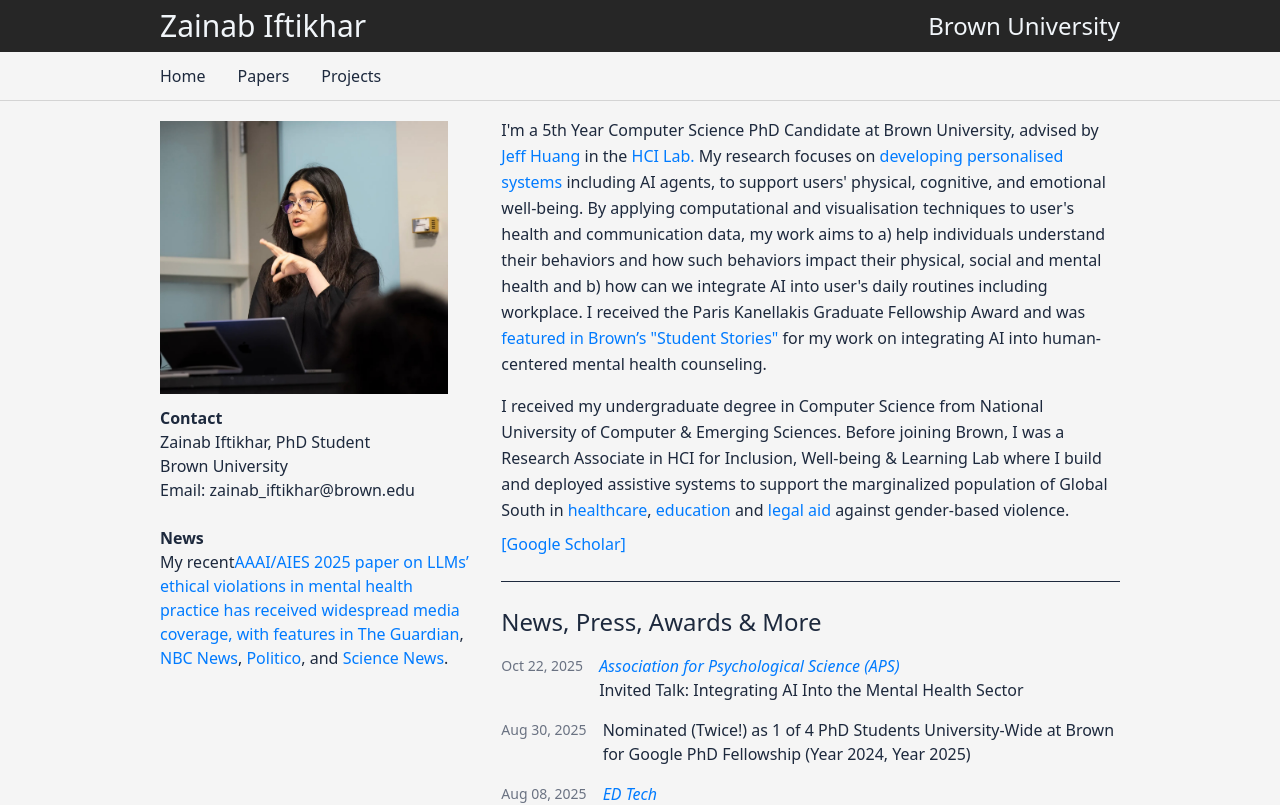
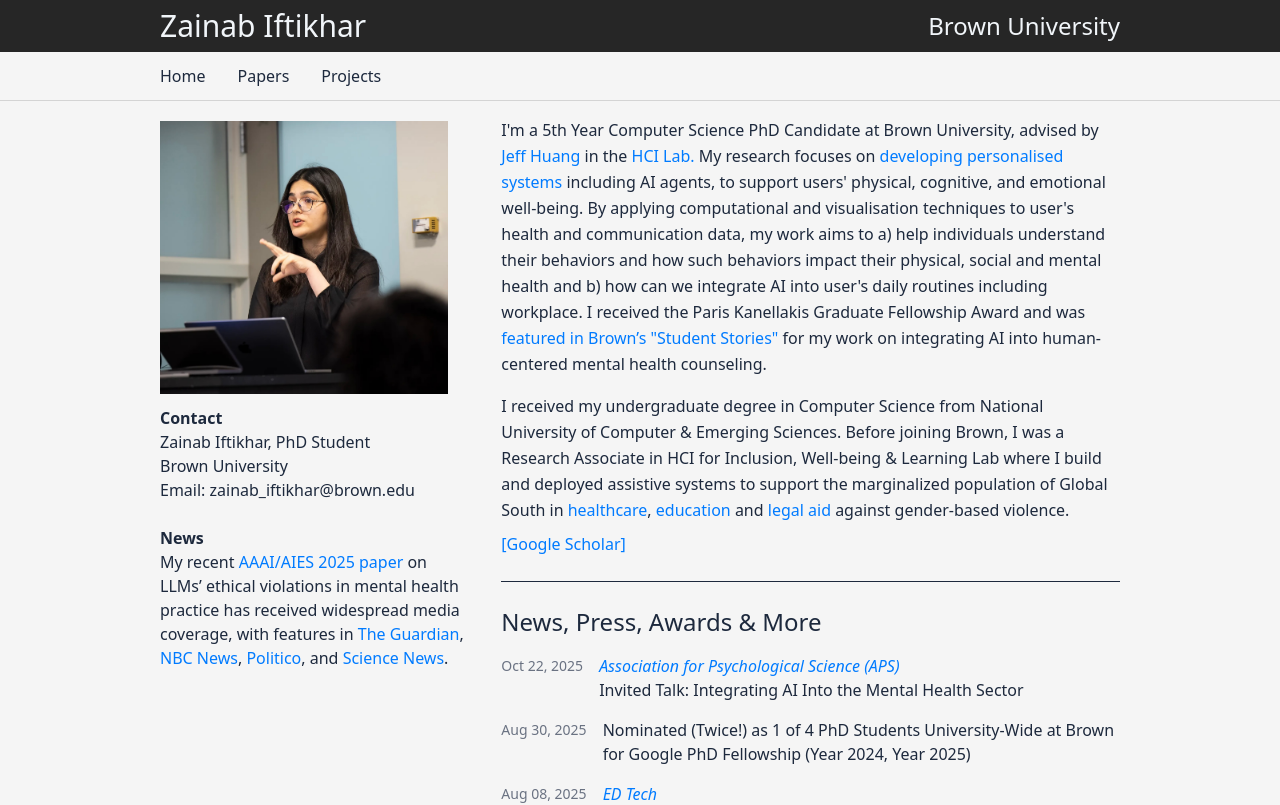
Before and after one commit to prettybuffy/prettybuffy.github.io, a React (Vite) app: page / in a window 1280 px wide. Shown: the top 805 px of the page. Built offline with nearby package versions, Linux system fonts and the light colour scheme.

Commit message:
update news press - slight error typo

```diff
--- a/src/pages/Profile.jsx
+++ b/src/pages/Profile.jsx
@@ -16,16 +16,16 @@ export default function Profile() {
         <div className="mt-6">
           <h2 className="font-semibold">News</h2>
           <p className="">
-            My recent
+            My recent{" "}
             <a
               href="https://ojs.aaai.org/index.php/AIES/article/view/36632"
               target="_blank"
               rel="noopener noreferrer"
               className="text-emphasis hover:text-highlight"
             >
-            AAAI/AIES 2025 paper on LLMs’ ethical violations in mental health
+            AAAI/AIES 2025 paper
+            </a> on LLMs’ ethical violations in mental health
             practice has received widespread media coverage, with features in{" "}
-            </a>
             <a
               href="https://www.theguardian.com/technology/2025/nov/02/openai-chatgpt-mental-health-problems-updates"
               target="_blank"
```
